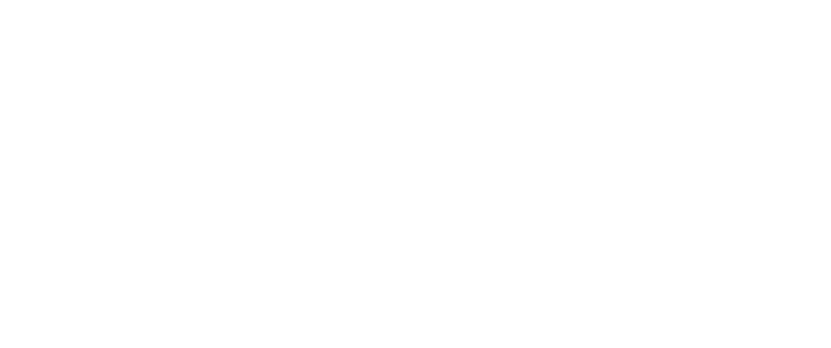
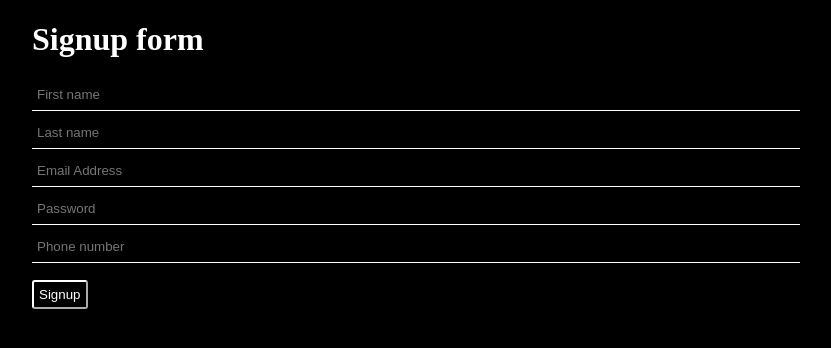
Before and after one commit to Saurabh22111998/HTML-Basics, a plain HTML site: page index.html in a window 1280 px wide. Shown: the whole page, without its empty margins (6-837 px from the left). Drawn offline with Linux system fonts and the light colour scheme.

Commit message:
signup form

```diff
--- a/index.html
+++ b/index.html
@@ -1,12 +1,18 @@
 <!DOCTYPE html>
 <html lang="en">
 <head>
-    <meta charset="UTF-8">
-    <meta http-equiv="X-UA-Compatible" content="IE=edge">
-    <meta name="viewport" content="width=device-width, initial-scale=1.0">
-    <title>Document</title>
+   <link rel="stylesheet" href="style.css">
 </head>
 <body>
-
+    <p><h1>Signup form</h1></p>
+    <form>
+        <input type="text" placeholder="First name">
+        <input type="text" placeholder="Last name">
+        <input type="email" placeholder="Email Address">
+        <input type="password" placeholder="Password">
+        <input type="text" placeholder="Phone number">
+        <br>
+       <button type="submit">Signup</button>
+    </form>
 </body>
 </html>
--- a/style.css
+++ b/style.css
@@ -0,0 +1,41 @@
+p,h1{
+    margin-left: 30px;
+    color:white;
+}
+*{
+    background-color: black;
+}
+input{
+    color:white;
+    height: 20px;
+    width:60%;
+    padding:5px;
+    margin-bottom: 7px;
+    border: none;
+    border-bottom: 1px solid white;
+    margin-left: 30px;
+    cursor: pointer;
+}
+button{
+    margin-left:  30px;
+    margin-top: 10px;
+    border-radius: 3px;
+    color:white;
+    border-color: white;
+    padding:5px;
+    border-width: 2px;
+}
+
+button:hover{
+    color:grey;
+    border-color:grey;
+    cursor: pointer;
+
+
+}
+input:focus{
+    border:none;
+    outline: none;
+    border-bottom: 1px solid white;
+
+}
```
